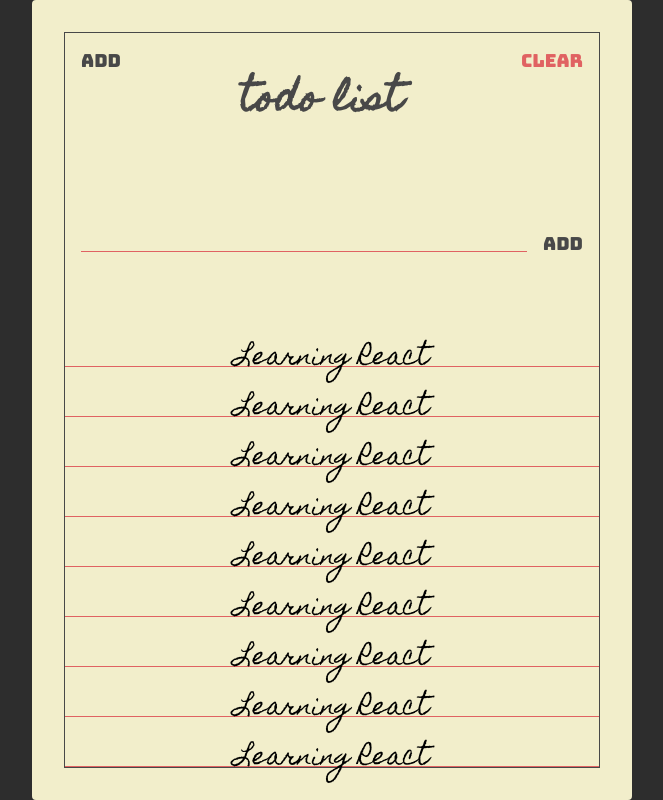
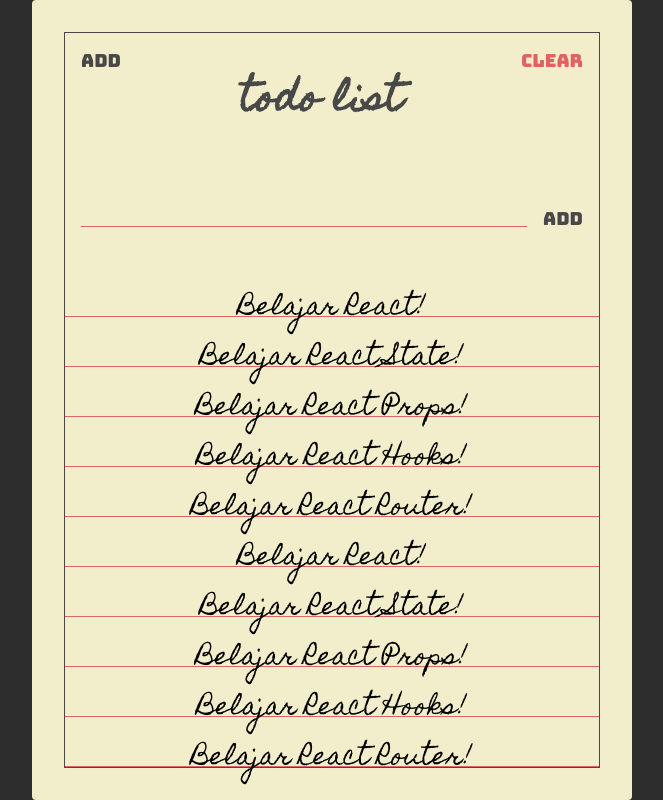
Before and after one commit to mirzabakti/react-todolist, a React (Create React App) app: page / in a window 1280 px wide. Shown: the whole page, without its empty margins (308-971 px from the left). Built offline with nearby package versions, Linux system fonts and the light colour scheme.

Commit message:
membuat looping Todo dan stylingnya

```diff
--- /dev/null
+++ b/src/components/Todo.jsx
@@ -0,0 +1,16 @@
+import React from "react";
+import PropTypes from "prop-types";
+
+const Todo = (props) => {
+  return (
+    <div className="todo">
+      <span className="todo-text">{props.text}</span>
+    </div>
+  );
+};
+
+Todo.propTypes = {
+  text: PropTypes.string.isRequired
+};
+
+export default Todo;
--- a/src/components/Todos.jsx
+++ b/src/components/Todos.jsx
@@ -1,35 +1,46 @@
 import React from "react";
 
+import Todo from "./Todo";
+
 const Todos = () => {
+  const todos = [
+    {
+      text: "Belajar React!"
+    },
+    {
+      text: "Belajar React State!"
+    },
+    {
+      text: "Belajar React Props!"
+    },
+    {
+      text: "Belajar React Hooks!"
+    },
+    {
+      text: "Belajar React Router!"
+    },
+    {
+      text: "Belajar React!"
+    },
+    {
+      text: "Belajar React State!"
+    },
+    {
+      text: "Belajar React Props!"
+    },
+    {
+      text: "Belajar React Hooks!"
+    },
+    {
+      text: "Belajar React Router!"
+    }
+  ];
+
   return (
     <section className="todos">
-      <div className="todo">
-        <span className="todo-text">Learning React</span>
-      </div>
-      <div className="todo">
-        <span className="todo-text">Learning React</span>
-      </div>
-      <div className="todo">
-        <span className="todo-text">Learning React</span>
-      </div>
-      <div className="todo">
-        <span className="todo-text">Learning React</span>
-      </div>
-      <div className="todo">
-        <span className="todo-text">Learning React</span>
-      </div>
-      <div className="todo">
-        <span className="todo-text">Learning React</span>
-      </div>
-      <div className="todo">
-        <span className="todo-text">Learning React</span>
-      </div>
-      <div className="todo">
-        <span className="todo-text">Learning React</span>
-      </div>
-      <div className="todo">
-        <span className="todo-text">Learning React</span>
-      </div>
+      {todos.map((todo) => {
+        return <Todo text={todo.text} />;
+      })}
     </section>
   );
 };
--- a/src/styles.css
+++ b/src/styles.css
@@ -133,6 +133,8 @@
 .todos {
   display: flex;
   flex-direction: column;
+
+  min-height: 500px;
 }
 
 .todo {
@@ -141,7 +143,7 @@
   flex: 1 0 auto;
   text-align: center;
 
-  min-height: 34px;
+  max-height: 34px;
   margin: 16px 0 0;
   font-family: "Homemade Apple", sans-serif;
   font-size: 24px;
@@ -150,6 +152,8 @@
 }
 
 .todo-text {
+  width: 100%;
+  height: 50px;
   position: absolute;
   left: 50%;
   transform: translate(-50%);
```
